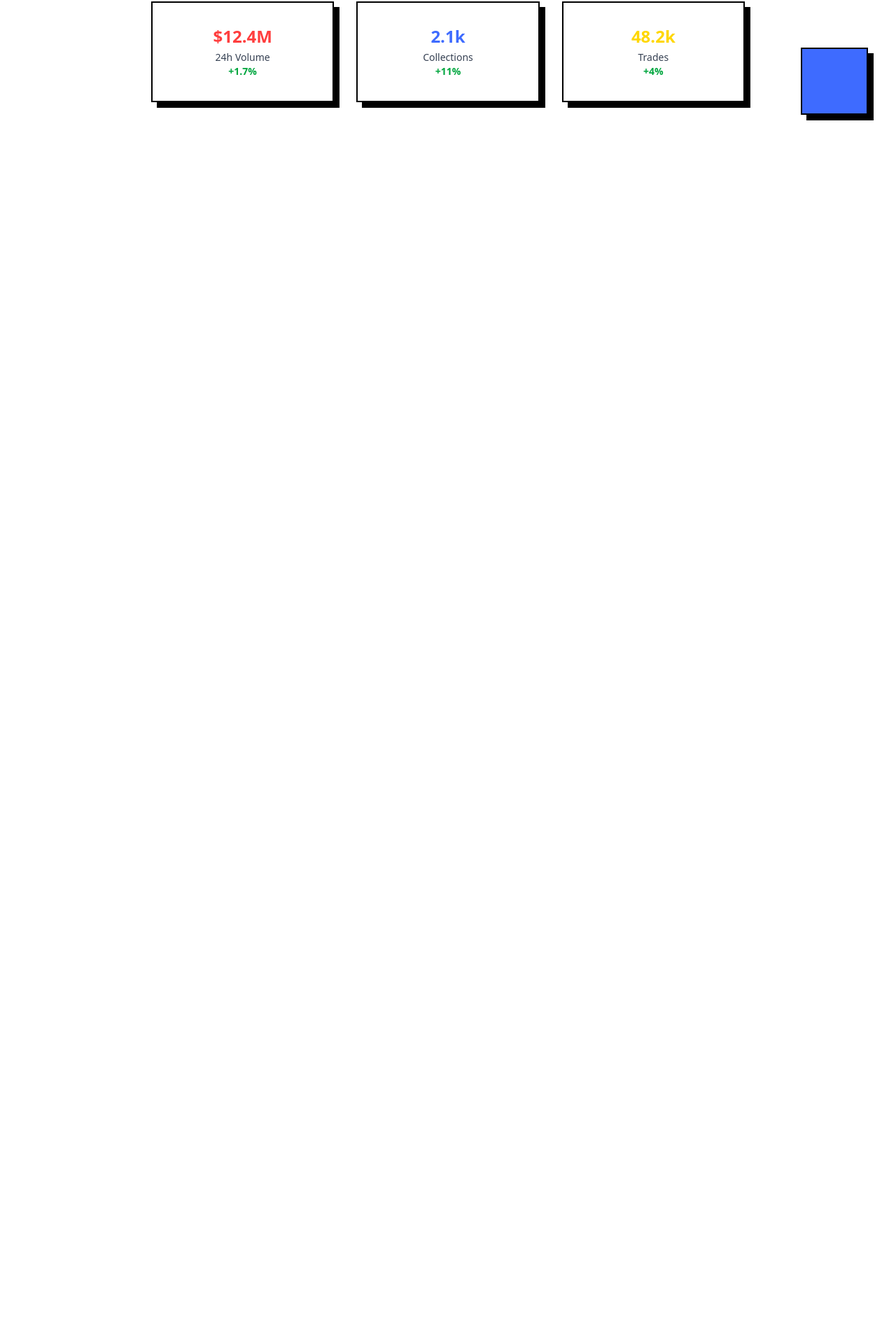
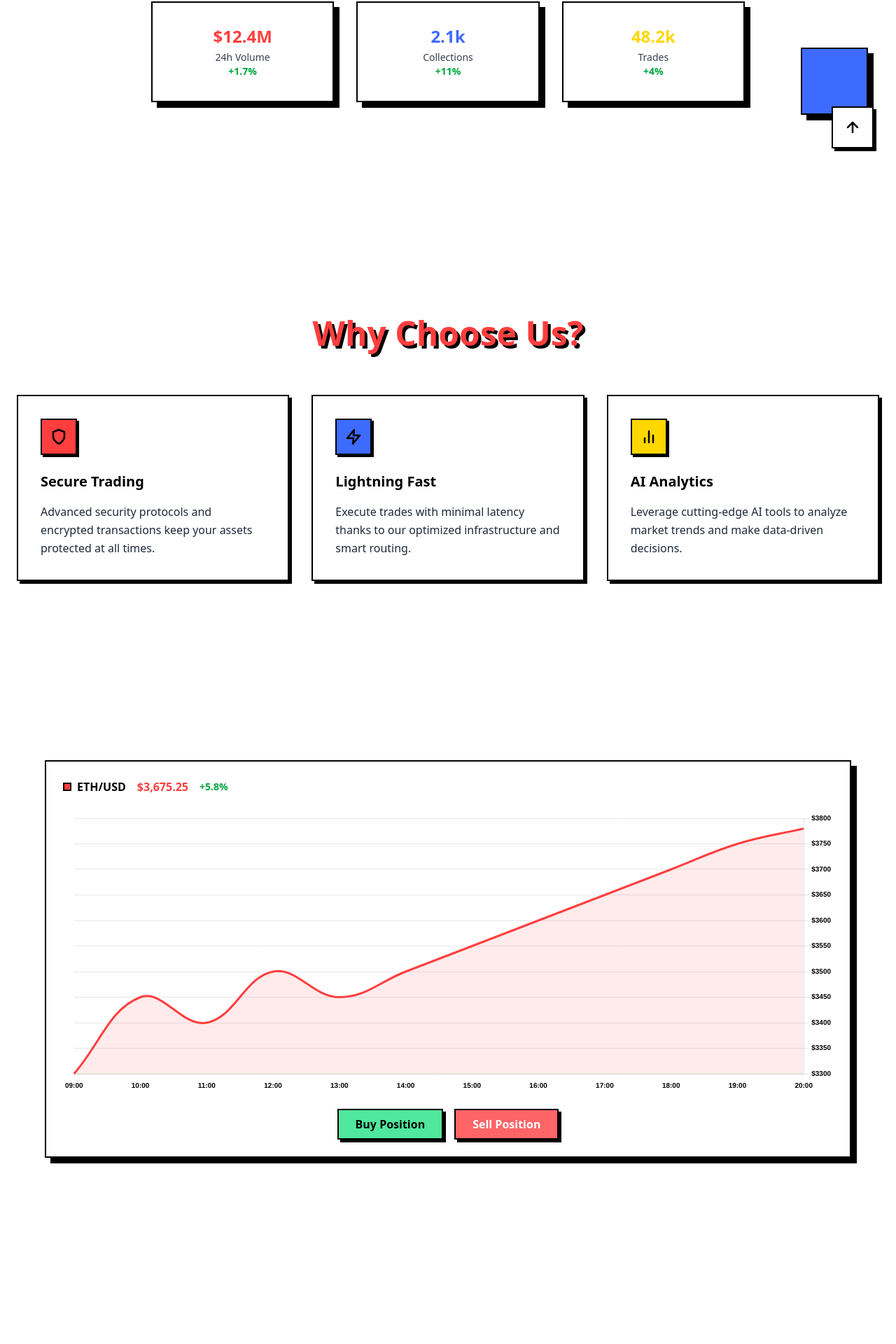
Before and after one commit to adityas1309/NFT-AgeX, a React (Vite) app in the folder client/: page / in a window 1280 px wide. Shown: the part 556-2476 px from the top of the page at 70% size. Before the commit the page ends 800 px from the top, so only its background shows below. Built offline with nearby package versions, Linux system fonts and the light colour scheme.

Commit message:
Add Chart.js and react-chartjs-2 dependencies; update Landing page to include Features, PriceChart, CTA, and Footer components

```diff
--- a/client/package.json
+++ b/client/package.json
@@ -11,9 +11,11 @@
   },
   "dependencies": {
     "@tailwindcss/vite": "^4.1.5",
+    "chart.js": "^4.4.9",
     "framer-motion": "^12.9.4",
     "lucide-react": "^0.507.0",
     "react": "^19.0.0",
+    "react-chartjs-2": "^5.3.0",
     "react-dom": "^19.0.0",
     "react-icons": "^5.5.0",
     "react-router": "^7.5.3",
--- a/client/src/pages/Landing.jsx
+++ b/client/src/pages/Landing.jsx
@@ -1,6 +1,10 @@
 import React from 'react'
 import LandingNavbar from '../components/landing/LandingNavbar'
 import Hero from '../components/landing/Hero'
+import Features from "../components/landing/Features";
+import PriceChart from "../components/landing/PriceChart";
+import CTA from "../components/landing/CTA";
+import Footer from "../components/landing/Footer";
 
 const Landing = () => {
   return (
@@ -8,6 +12,10 @@ const Landing = () => {
       <LandingNavbar />
       <main className="space-y-20 md:space-y-32">
         <Hero />
+        <Features />
+        <PriceChart />
+        <CTA />
+        <Footer />
       </main>
     </div>
   );
```
Also changed, not shown: 1 other file (tests, documents, lock files or other folders).
